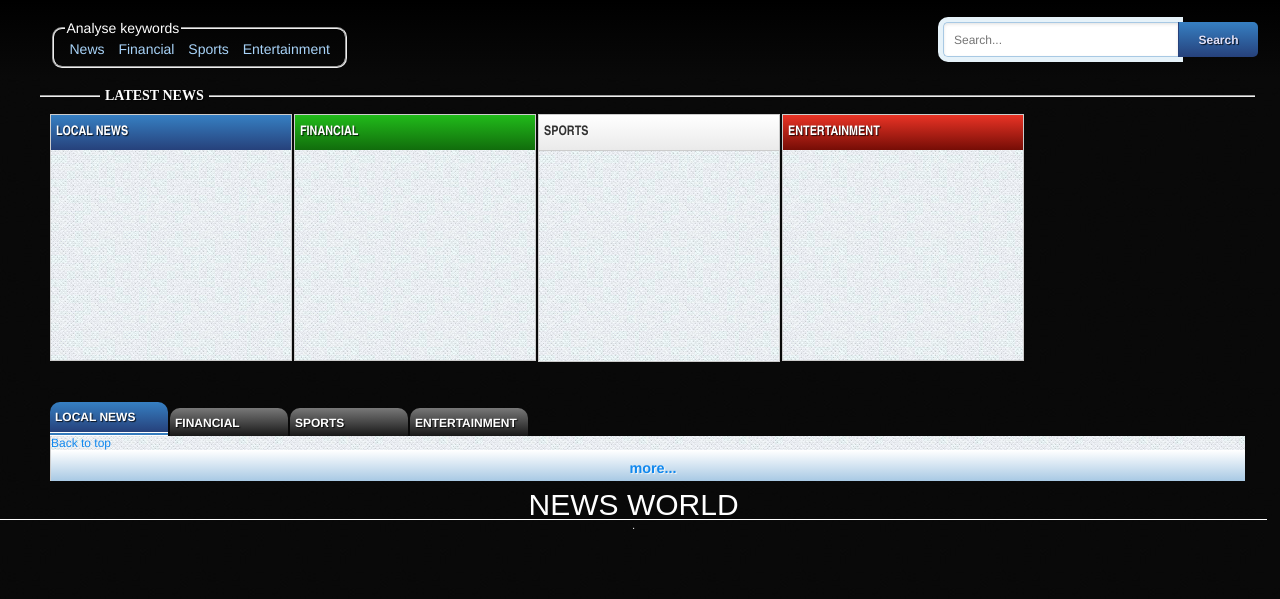
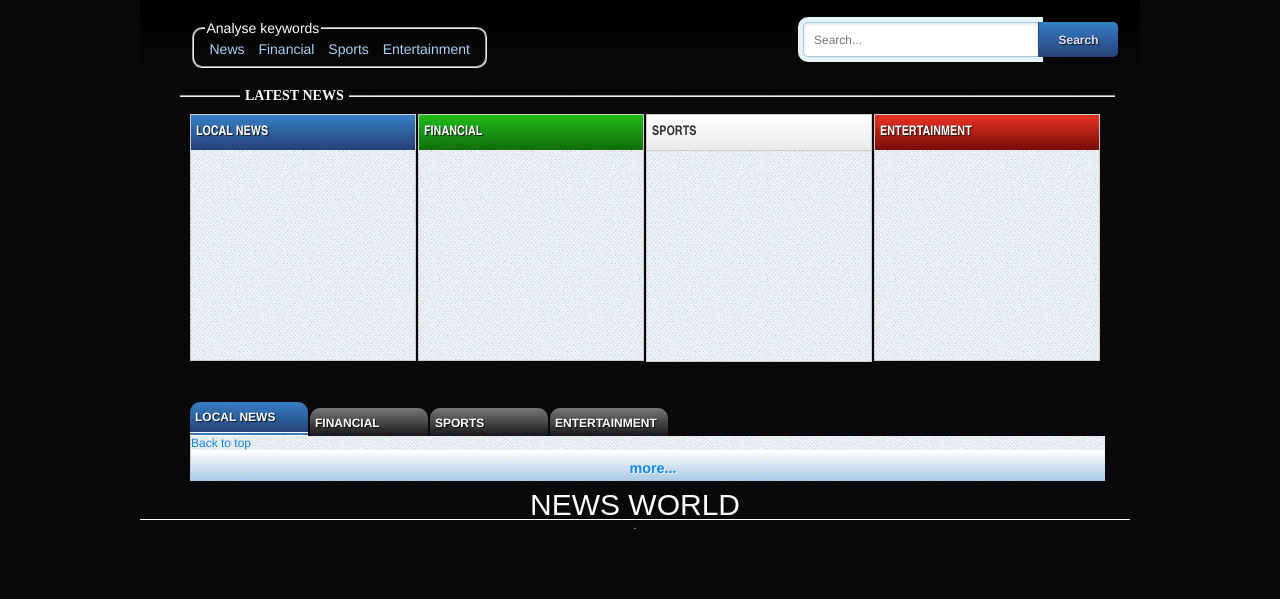
Before and after one commit to miltontony/newsconnector, a Django app: template newsconnector/templates/read.html in a window 1280 px wide. Shown: the top 599 px of the page. Run offline with Django 3.2, Linux system fonts and the light colour scheme; the template is opened without the code that fills it, so the values that code supplies are empty.

Commit message:
more tweaks

```diff
--- a/newsconnector/data/views.py
+++ b/newsconnector/data/views.py
@@ -32,7 +32,7 @@ def related(request, pk, articleModel=NewsArticle):
                                .exclude(pk=pk)\
                                .order_by('-date')[:20]
     articles = [a.to_related_dto(keywords) for a in l]
-    s_articles = sorted(articles, key=itemgetter('rank','date'), reverse=True)
+    s_articles = sorted(articles, key=itemgetter('rank','sdate'), reverse=True)
 
     data = json.dumps({'articles': s_articles,
                        'article': articleModel.objects.get(pk=pk).to_dto()})
--- a/newsconnector/models.py
+++ b/newsconnector/models.py
@@ -38,6 +38,7 @@ class Article(models.Model):
                 'content': self.content,
                 'source': self.source,
                 'date': self.date.strftime('%a, %d %b %H:%M'),
+                'sdate': '%s' % self.date.isoformat(),
                 'keywords': [k.keyword for k in self.keywords.all()],
                 'matched': matched,
                 'rank': len(matched),
--- a/newsconnector/templates/static/css/read.css
+++ b/newsconnector/templates/static/css/read.css
@@ -170,7 +170,7 @@ fieldset article-footer{
 #read-latest fieldset article{
 	display: block;
 	float: left;
-	width: 240px;
+	width: 224px;
 	border: 1px solid #CCC;
 	padding: 0;
 	margin-right: 2px;
@@ -230,6 +230,8 @@ fieldset article-footer{
 
 #container{
 	min-height: 600px;
+	width: 1000;
+	margin: auto;
 }
 
 article h1{
```
